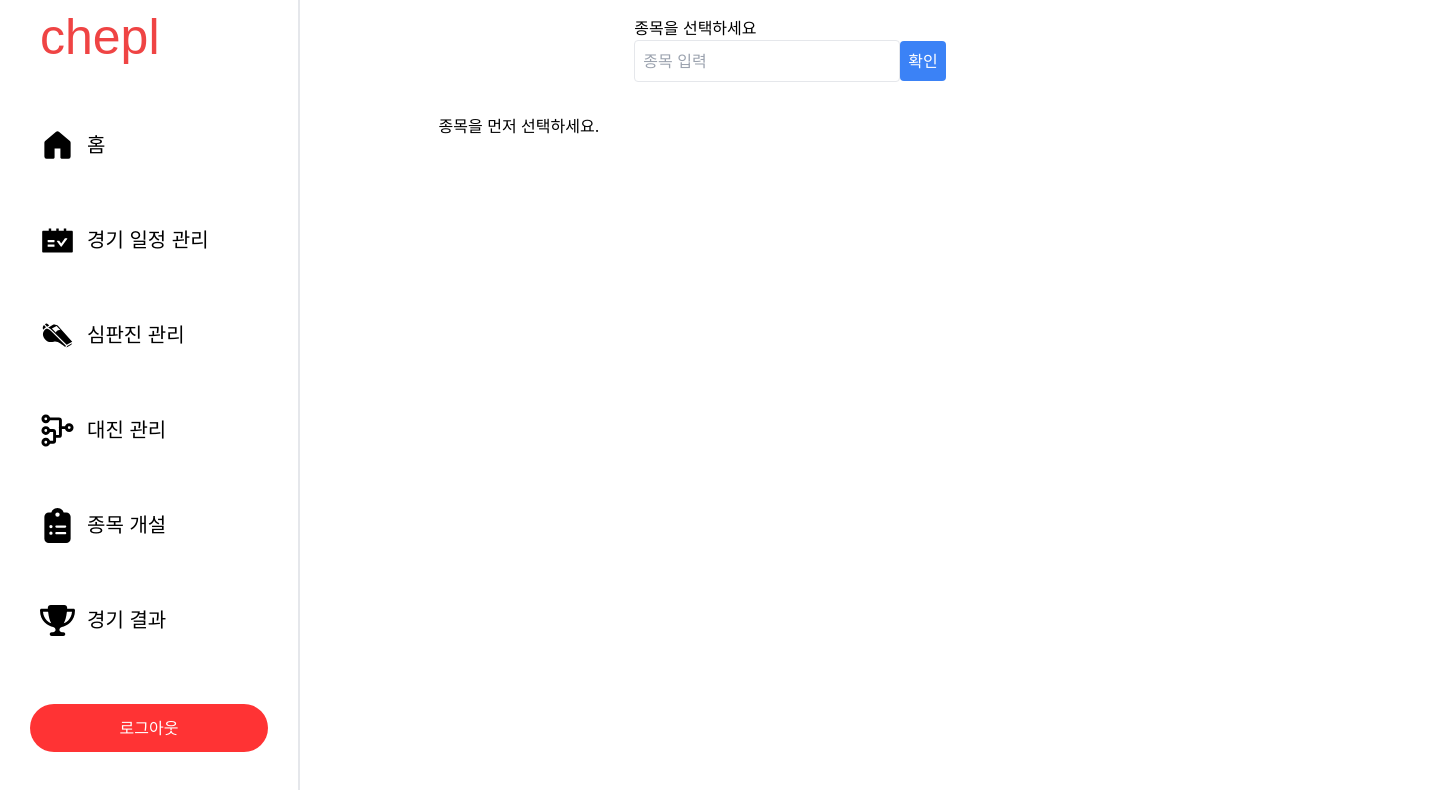
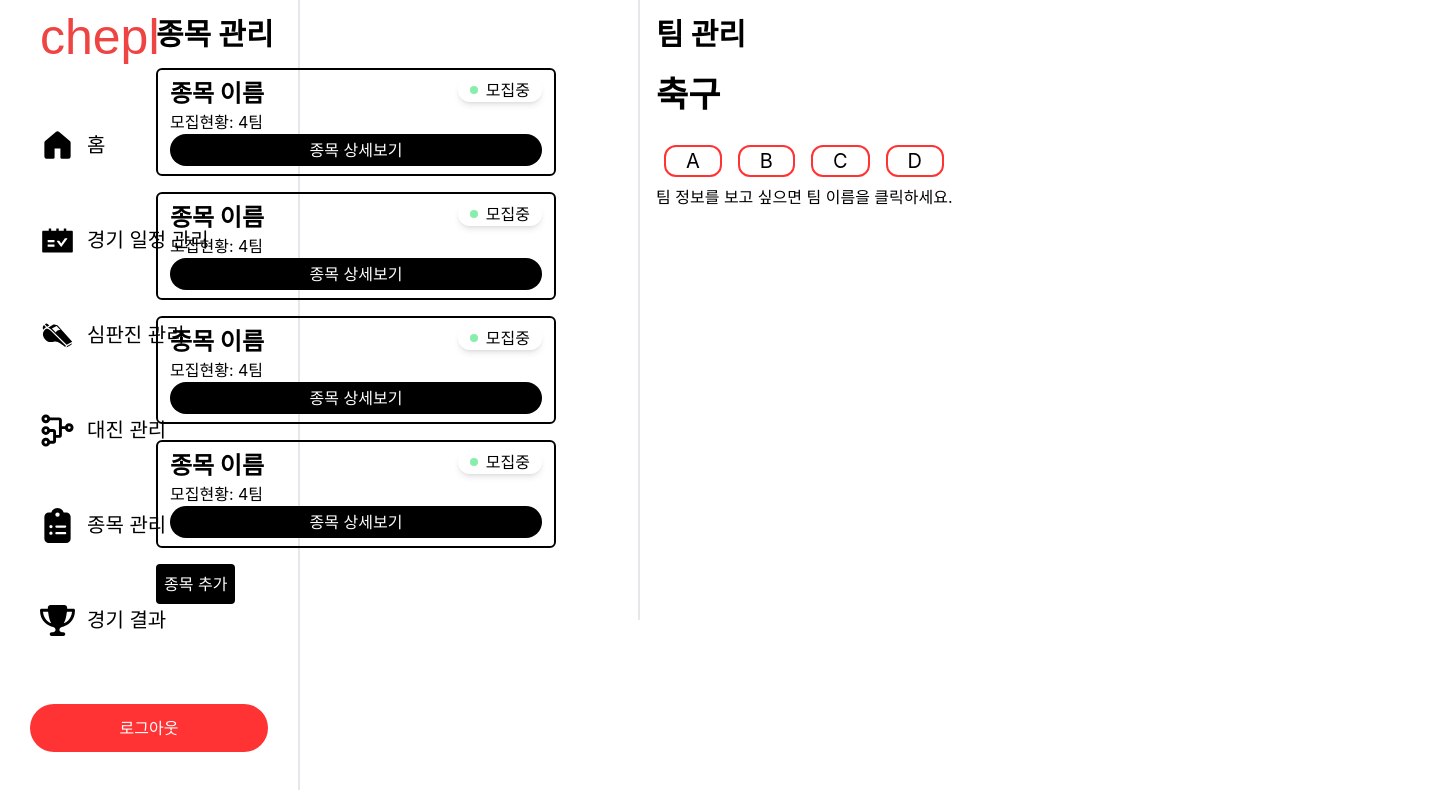
Before and after one commit to 24SummerHackerton/SummerHackaton-FE, a React (Create React App) app: page /manage in a window 1280 px wide. Shown: the top 790 px of the page, 1440 px wide, since content can reach past the window. Built offline with nearby package versions, Linux system fonts and the light colour scheme.

Commit message:
eventManage

```diff
--- a/package.json
+++ b/package.json
@@ -10,6 +10,7 @@
     "react": "^18.3.1",
     "react-dom": "^18.3.1",
     "react-icons": "^5.2.1",
+    "react-modal": "^3.16.1",
     "react-router-dom": "^6.24.0",
     "react-scripts": "5.0.1",
     "recoil": "^0.7.7",
--- a/src/desktop/components/navigation.jsx
+++ b/src/desktop/components/navigation.jsx
@@ -40,10 +40,10 @@ export default function Navigation() {
       </div>
       <div
         className="flex gap-3 justify-start items-center cursor-pointer hover:bg-gray-200 py-5 px-10"
-        onClick={() => navigate("/create")}
+        onClick={() => navigate("/manage")}
       >
         <FaClipboardList className="text-[35px]" />
-        <span className="text-[20px]">종목 개설</span>
+        <span className="text-[20px]">종목 관리</span>
       </div>
       <div
         className="flex gap-3 justify-start items-center cursor-pointer hover:bg-gray-200 py-5 px-10"
--- a/src/desktop/components/partCard.jsx
+++ b/src/desktop/components/partCard.jsx
@@ -1,7 +1,6 @@
 import { useNavigate } from "react-router-dom";
 
-export default function PartCard() {
-  const navigate = useNavigate();
+export default function PartCard({ manageText, onClick }) {
   return (
     <div className="border-2 border-black rounded-md w-[400px] px-3 py-2">
       <div className="flex justify-between">
@@ -18,9 +17,9 @@ export default function PartCard() {
 
       <div
         className="cursor-pointer flex justify-center items-center px-4 py-1 rounded-full bg-black text-white hover:bg-gray-500"
-        onClick={() => navigate("/manage")}
+        onClick={onClick}
       >
-        관리
+        {manageText}
       </div>
     </div>
   );
--- a/src/desktop/desktopViews/DesktopCreate.jsx
+++ b/src/desktop/desktopViews/DesktopCreate.jsx
@@ -1,6 +1,6 @@
 import React, { useState } from 'react';
 
-export default function DesktopCreate() {
+export default function DesktopCreate({ onClose }) {
   const [formData, setFormData] = useState({
     eventName: '',
     participants: '',
@@ -46,9 +46,15 @@ export default function DesktopCreate() {
   };
 
   return (
-    <div className="flex flex-col justify-center items-center h-screen">
+    <div className="fixed inset-0 flex items-center justify-center z-50">
+      <div className="fixed inset-0 bg-black opacity-50" onClick={onClose}></div>
+      <div className="bg-white rounded-lg p-8 z-10 w-[800px] h-[800px] overflow-auto">
+        <div className="flex justify-end mb-4">
+          <button onClick={onClose} className="text-xl font-bold">&times;</button>
+        </div>
+        <div className="flex flex-col justify-center items-center">
           <div className="text-[30px] font-bold text-center mb-4">종목 개설</div>
-      <form className="border-4 border-pointRed rounded-xl p-7 items-center w-[600px] h-[600px] flex flex-col justify-center" onSubmit={handleSubmit}>
+          <form className="p-7 items-center w-full flex flex-col justify-center" onSubmit={handleSubmit}>
             <div className="border-2 rounded-xl p-3 m-3 w-full flex flex-col border-black">
               <label className="mb-2">종목명</label>
               <input
@@ -86,5 +92,7 @@ export default function DesktopCreate() {
             <button type="submit" className="border-2 rounded-xl p-2 items-center mt-4 bg-pointRed text-white">확인</button>
           </form>
         </div>
+      </div>
+    </div>
   );
 }
--- a/src/desktop/desktopViews/DesktopHome.jsx
+++ b/src/desktop/desktopViews/DesktopHome.jsx
@@ -25,11 +25,11 @@ export default function DesktopHome() {
       <div className="flex gap-5 justify-center ">
         <div className="flex flex-col gap-5 relative z-10 px-10 py-5">
           <div className="text-2xl font-bold">현재 개설된 종목</div>
-          <PartCard />
-          <PartCard />
-          <PartCard />
-          <PartCard />
-          <PartCard />
+          <PartCard manageText="관리"/>
+          <PartCard manageText="관리"/>
+          <PartCard manageText="관리"/>
+          <PartCard manageText="관리"/>
+          <PartCard manageText="관리"/>
         </div>
 
         <div className="flex flex-col gap-5 relative z-10 px-10 py-5">
--- a/src/desktop/desktopViews/DesktopManage.jsx
+++ b/src/desktop/desktopViews/DesktopManage.jsx
@@ -1,16 +1,17 @@
 import React, { useState, useEffect } from "react";
-import Tournament from "../components/tournament";
 import data from "./data.json"; // JSON 파일을 불러옵니다.
+import PartCard from "../components/partCard";
+import DesktopCreate from "./DesktopCreate"; // 적절한 경로로 수정
 
 export default function DesktopManage() {
-  const [selectedEvent, setSelectedEvent] = useState("");
+  const [selectedEvent, setSelectedEvent] = useState("축구");
   const [selectedTeam, setSelectedTeam] = useState("");
   const [teams, setTeams] = useState({});
   const [editingPlayer, setEditingPlayer] = useState(null);
   const [currentTeam, setCurrentTeam] = useState("선택 된 팀이 없습니다.");
+  const [isModalOpen, setIsModalOpen] = useState(false);
 
   useEffect(() => {
-    if (selectedEvent) {
     // 선택된 종목으로 데이터를 필터링
     const filteredData = data.filter((item) => item[5] === selectedEvent);
 
@@ -31,18 +32,11 @@ export default function DesktopManage() {
 
     setTeams(groupedTeams);
     setSelectedTeam(""); // 팀 선택 초기화
-    }
   }, [selectedEvent]);
 
   const handleTeamClick = (team) => {
     setSelectedTeam(team);
     setEditingPlayer(null); // 선수 수정 모드 초기화
-  };
-
-  const handleEventSubmit = (event) => {
-    event.preventDefault();
-    const eventValue = event.target.elements.event.value;
-    setSelectedEvent(eventValue);
   };
 
   const handleEditPlayer = (index) => {
@@ -78,7 +72,7 @@ export default function DesktopManage() {
   };
 
   const renderTeamList = () => (
-    <div className="team-list text-center flex ">
+    <div className="team-list text-center flex flex-wrap">
       {Object.keys(teams).map((team, index) => (
         <div
           key={index}
@@ -97,7 +91,7 @@ export default function DesktopManage() {
   const renderSelectedTeam = () => {
     if (selectedTeam === "") {
       return (
-        <div className="text-center">
+        <div className="">
           팀 정보를 보고 싶으면 팀 이름을 클릭하세요.
         </div>
       );
@@ -106,26 +100,24 @@ export default function DesktopManage() {
     const selectedTeamData = teams[selectedTeam];
 
     return (
-      <div className="team-details">
-        <div className="text-2xl">
-          현재 표시된 팀은 <strong>{currentTeam}</strong> 입니다.
-        </div>
+      <div className="team-details mt-4">
+        <div className="text-2xl font-bold">현재 표시된 팀은 {currentTeam} 입니다.</div>
         <button
           onClick={handleSendLink}
           className="bg-pointRed text-white p-2 rounded mt-4"
         >
           선수 추가 링크 전송
         </button>
-        <table className="min-w-full bg-white">
+        <table className="min-w-full bg-white mt-4 table-fixed">
           <thead>
             <tr>
-              <th className="py-2">번호</th>
-              <th className="py-2">이름</th>
-              <th className="py-2">학번</th>
-              <th className="py-2">학과</th>
-              <th className="py-2">전화번호</th>
-              <th className="py-2">수정</th>
-              <th className="py-2">삭제</th>
+              <th className="py-2 w-1/12">번호</th>
+              <th className="py-2 w-2/12">이름</th>
+              <th className="py-2 w-2/12">학번</th>
+              <th className="py-2 w-2/12">학과</th>
+              <th className="py-2 w-3/12">전화번호</th>
+              <th className="py-2 w-1/12">수정</th>
+              <th className="py-2 w-1/12">삭제</th>
             </tr>
           </thead>
           <tbody>
@@ -138,6 +130,7 @@ export default function DesktopManage() {
                       type="text"
                       value={participant.name}
                       onChange={(e) => handleInputChange(e, "name", index)}
+                      className="w-full"
                     />
                   ) : (
                     participant.name
@@ -149,6 +142,7 @@ export default function DesktopManage() {
                       type="text"
                       value={participant.studentId}
                       onChange={(e) => handleInputChange(e, "studentId", index)}
+                      className="w-full"
                     />
                   ) : (
                     participant.studentId
@@ -160,6 +154,7 @@ export default function DesktopManage() {
                       type="text"
                       value={participant.major}
                       onChange={(e) => handleInputChange(e, "major", index)}
+                      className="w-full"
                     />
                   ) : (
                     participant.major
@@ -171,6 +166,7 @@ export default function DesktopManage() {
                       type="text"
                       value={participant.phone}
                       onChange={(e) => handleInputChange(e, "phone", index)}
+                      className="w-full"
                     />
                   ) : (
                     participant.phone
@@ -200,42 +196,51 @@ export default function DesktopManage() {
     );
   };
 
+  useEffect(() => {
+    // 페이지 로드 시 가장 위에 있는 종목을 선택
+    setSelectedEvent("축구");
+  }, []);
+
   return (
-    <div className="flex flex-col w-full justify-center items-center">
-      <div className="p-4">
-        {!selectedEvent ? (
-          <div>
-            <h2>종목을 선택하세요</h2>
-            <form onSubmit={handleEventSubmit}>
-              <input
-                type="text"
-                name="event"
-                placeholder="종목 입력"
-                required
-                className="border rounded p-2"
+    <div className="flex">
+      <div className="p-4 border-r-2 sticky top-0 w-[500px]">
+        <div className="text-3xl font-bold mb-4">종목 관리</div>
+        <div className="flex flex-col gap-4">
+          <PartCard
+            manageText="종목 상세보기"
+            onClick={() => setSelectedEvent("축구")}
           />
-              <button
-                type="submit"
-                className="bg-blue-500 text-white p-2 rounded"
-              >
-                확인
-              </button>
-            </form>
+          <PartCard
+            manageText="종목 상세보기"
+            onClick={() => setSelectedEvent("야구")}
+          />
+          <PartCard
+            manageText="종목 상세보기"
+            onClick={() => setSelectedEvent("피구")}
+          />
+          <PartCard
+            manageText="종목 상세보기"
+            onClick={() => setSelectedEvent("계주")}
+          />
         </div>
-        ) : (
-          <div>
-            <div className="text-[35px] font-bold">{selectedEvent}</div>
+        <button onClick={() => setIsModalOpen(true)} className="bg-black text-white p-2 rounded mt-4">종목 추가</button>
+      </div>
+      <div className="w-[800px] p-4">
+        {selectedEvent && (
+          <>
+            <div className="text-3xl font-bold mb-4">팀 관리</div>
+            <div className="text-[35px] font-bold mb-4">{selectedEvent}</div>
             {renderTeamList()}
+            {renderSelectedTeam()}
+          </>
+        )}
+      </div>
+      {isModalOpen && (
+        <div className="fixed inset-0 flex items-center justify-center z-50">
+          <div className="fixed inset-0 bg-black opacity-50" onClick={() => setIsModalOpen(false)}></div>
+          <DesktopCreate onClose={() => setIsModalOpen(false)} />
         </div>
       )}
     </div>
-      <div className="w-3/4 p-4">
-        {selectedEvent ? (
-          renderSelectedTeam()
-        ) : (
-          <div className="">종목을 먼저 선택하세요.</div>
-        )}
-      </div>
-    </div>
   );
 }
```
Also changed, not shown: 1 other file (tests, documents, lock files or other folders). Lines whose indentation alone changed are shown as unchanged.
